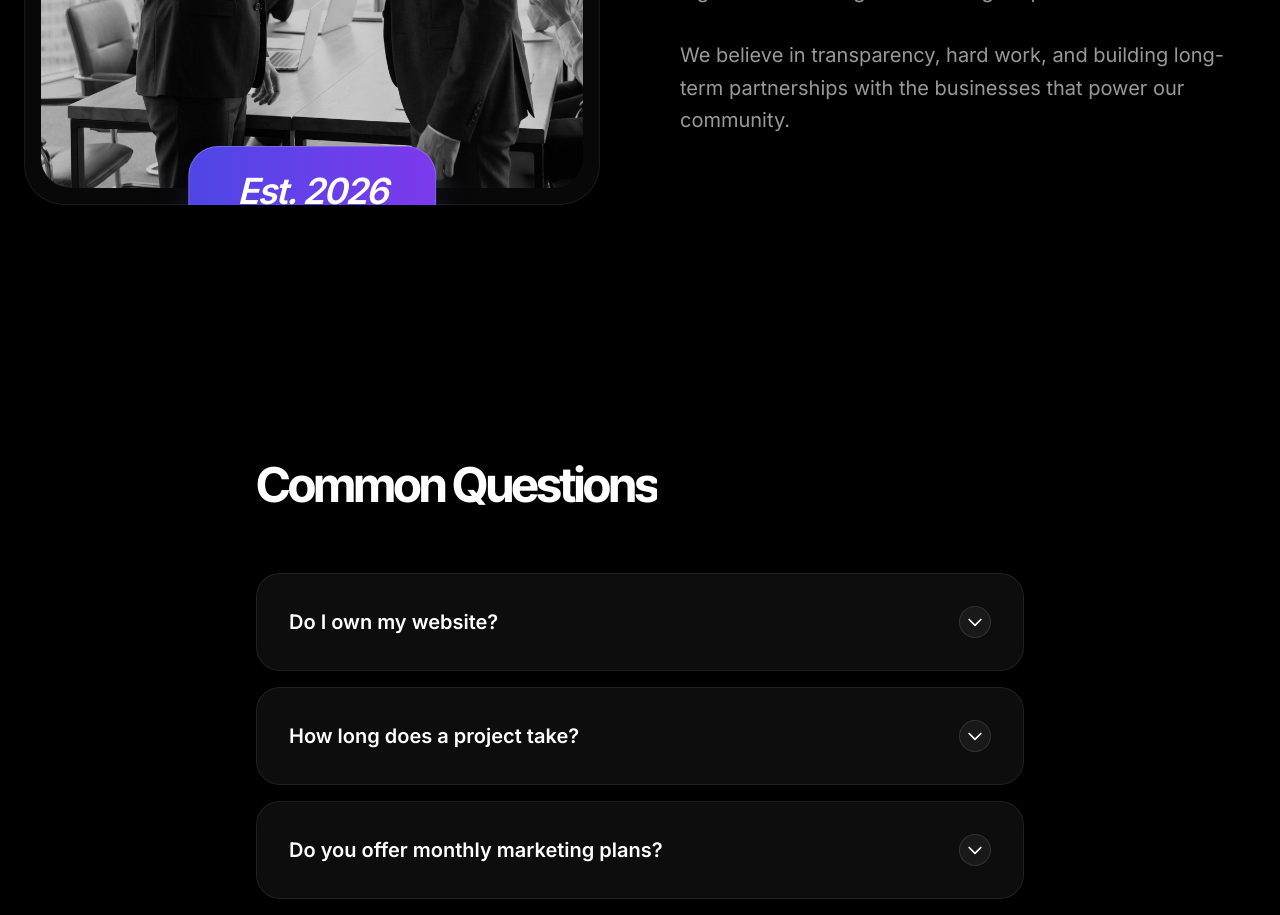
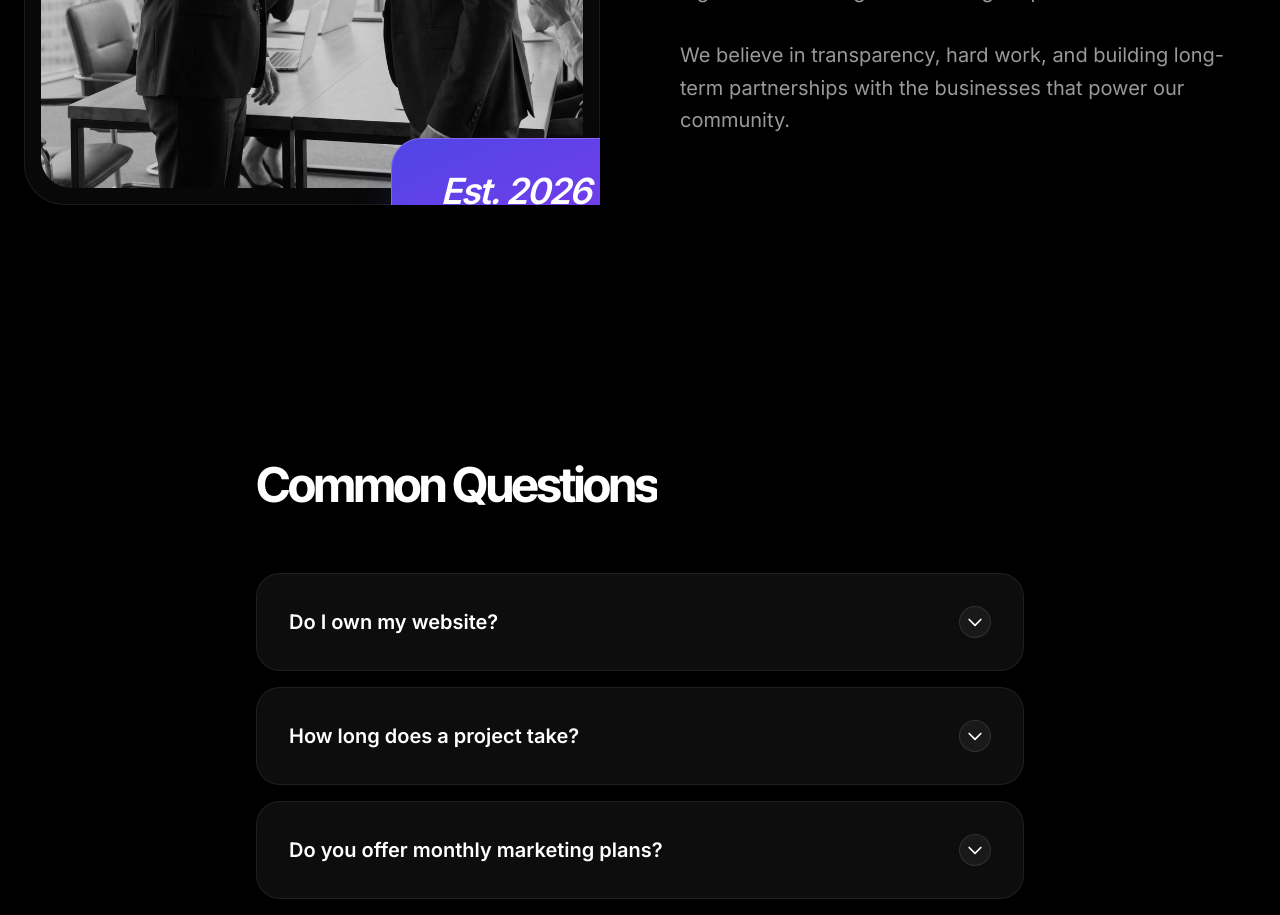
Before and after one commit to vinnyf518/Origin-Co, a React (Vite) app: page / in a window 1280 px wide. Shown: the part 5240-6155 px from the top of the page. Built offline with nearby package versions, Linux system fonts and the light colour scheme.

Commit message:
Move Est 2026 badge back to corner and fix centering

```diff
--- a/components/About.tsx
+++ b/components/About.tsx
@@ -17,7 +17,7 @@ export const About: React.FC = () => {
                   className="w-full h-full object-cover grayscale opacity-80"
                 />
               </div>
-              <div className="absolute -bottom-8 left-1/2 -translate-x-1/2 bg-gradient-to-r from-indigo-600 to-violet-600 text-white py-6 px-12 rounded-[30px] shadow-2xl shadow-indigo-500/30 border border-white/20 hidden md:block whitespace-nowrap">
+              <div className="absolute -bottom-10 -right-10 bg-gradient-to-br from-indigo-600 to-violet-600 text-white py-8 px-12 rounded-[30px] shadow-2xl shadow-indigo-500/30 border border-white/20 hidden md:flex items-center justify-center">
                 <span className="text-4xl font-black italic tracking-tighter">Est. 2026</span>
               </div>
             </div>
```
